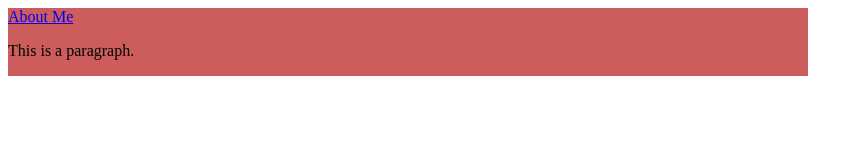
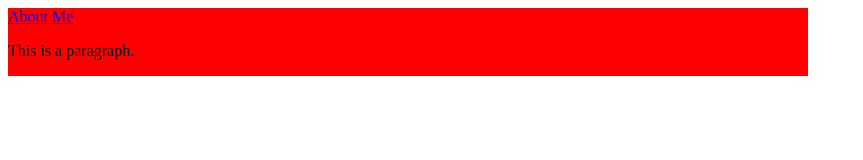
Before and after one commit to MarieMirbekian/MarieMirbekian.github.io, a plain HTML site: page index.html in a window 1280 px wide. Shown: the whole page, without its empty margins (0-863 px from the left). Drawn offline with Linux system fonts and the light colour scheme.

Commit message:
initialcommit

```diff
--- a/myCSS.css
+++ b/myCSS.css
@@ -3,5 +3,5 @@
   max-width: 800px;
   min-width: 300px;
   height: auto;
-  background-color: indianred;
+  background-color: red;
 }
```
Also changed, not shown: aboutMe.html (+3 -0 lines).
